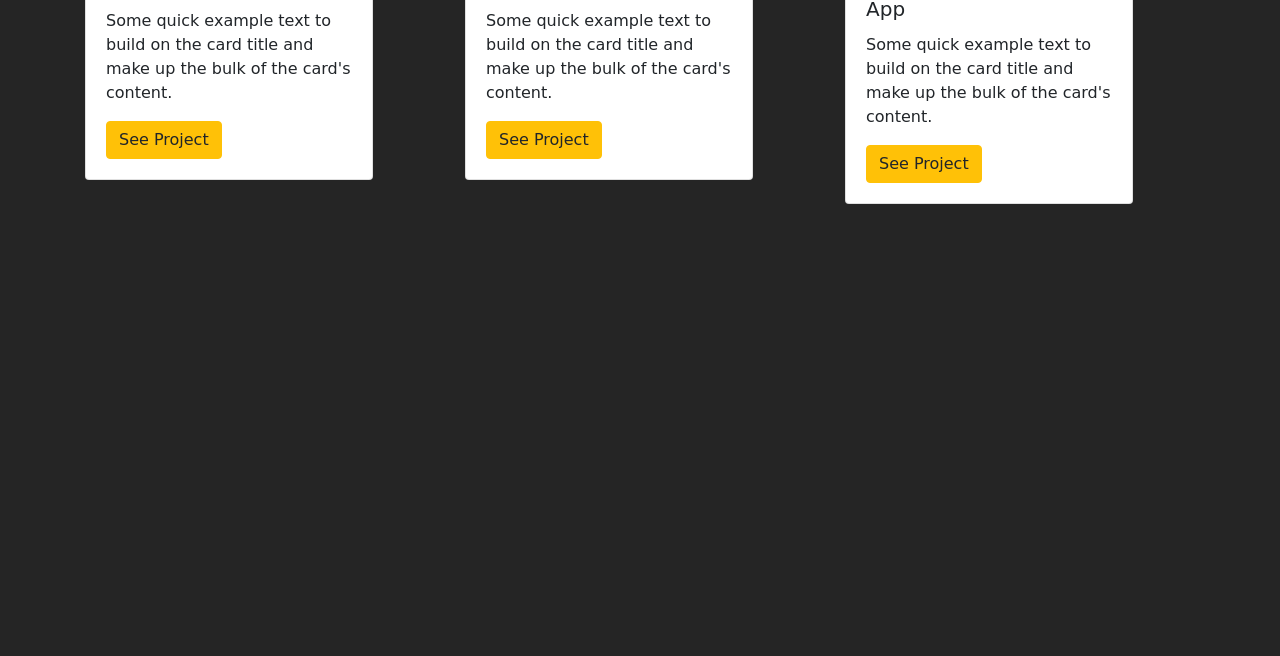
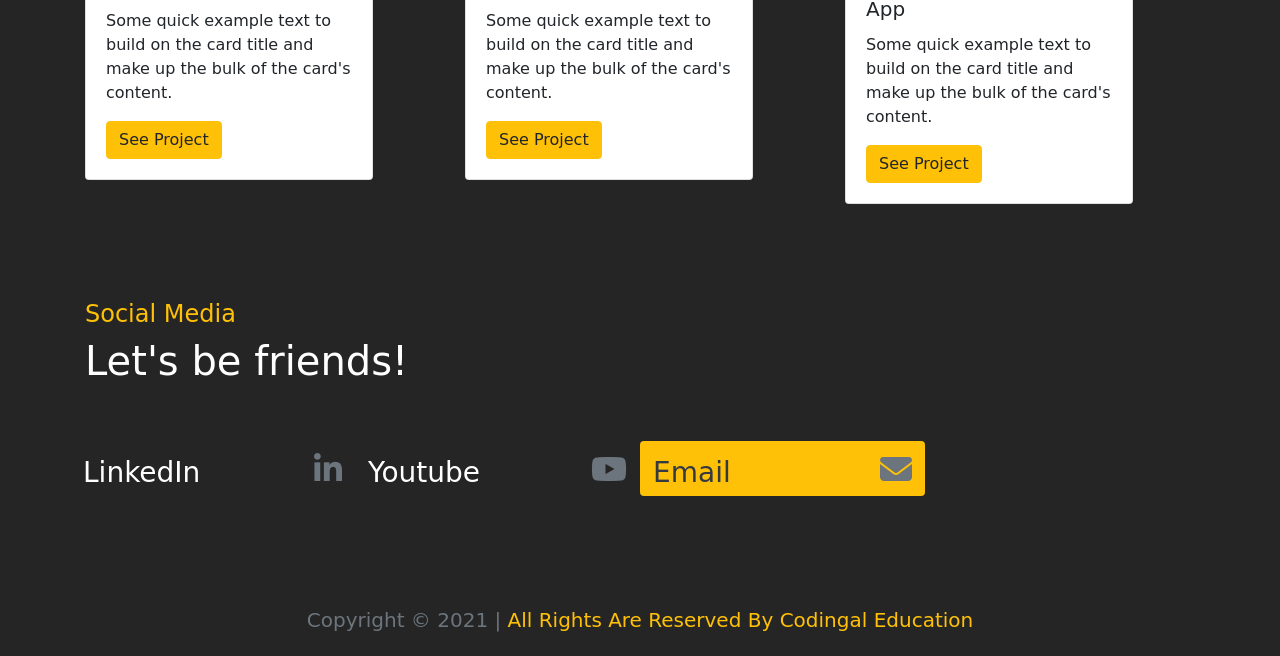
Before and after one commit to THE-GOAT-HIM/HTML, a plain HTML site: page Day-31/MyWebsite.HTML in a window 1280 px wide. Shown: the part 908-1564 px from the top of the page. Before the commit the page ends 1160 px from the top, so only its background shows below. Drawn offline with nearby package versions, Linux system fonts and the light colour scheme; a web font is replaced by a local one.

Commit message:
12/08/25

```diff
--- a/Day-31/MyWebsite.HTML
+++ b/Day-31/MyWebsite.HTML
@@ -106,5 +106,53 @@
       </div>
     </div>
   </div>
+<!-- Social Media Section -->
+ <div id="social-media" class="container-fluid">
+  <div class="container text-white py-5">
+    <h4 class="text-warning">Social Media</h4>
+    <h1 class="m-heading">Let's be friends!</h1>
+    <div class="row pt-5">
+      <div class="col-3 media_link btn" href="#">
+        <div class="row">
+          <div class="col-6 d-flex justify-content-start">
+            <h3 class="m-0 pt-2 text-white">LinkedIn</h3>
+          </div>
+          <div class="col-6 d-flex justify-content-end align-items-center">
+            <i class="fab fa-linkedin-in fa-2x text-secondary"></i>
+          </div>
+        </div>
+      </div>
+      <div class="col-3 media_link btn">
+        <div class="row">
+          <div class="col-6 d-flex justify-content-start">
+              <h3 class="m-0 pt-2 text-white">Youtube</h3>
+          </div>
+          <div class="col-6 d-flex justify-content-end align-items-center">
+              <i class="fab fa-youtube fa-2x text-secondary"></i>
+          </div>
+        </div>
+      </div>
+      <div class="col-3 media_link bg-warning btn">
+        <div class="row">
+          <div class="col-6 d-flex justify-content-start">
+              <h3 class="m-0 pt-2 text-dark">Email</h3>
+          </div>
+          <div class="col-6 d-flex justify-content-end align-items-center">
+            <i class="fas fa-envelope fa-2x text-secondary"></i>
+          </div>
+        </div>
+      </div>
+    </div>
+  </div>
+ </div>
+ <!-- Footer -->
+  <footer>
+    <div class="container text-muted text-center py-3 mt-5">
+      <h5>
+        Copyright &copy; 2021 |
+        <a class="text-warning text-decoration-none" href="#about">All Rights Are Reserved By Codingal Education</a>
+      </h5>
+    </div>
+  </footer>
 </body>
 </html>
```
